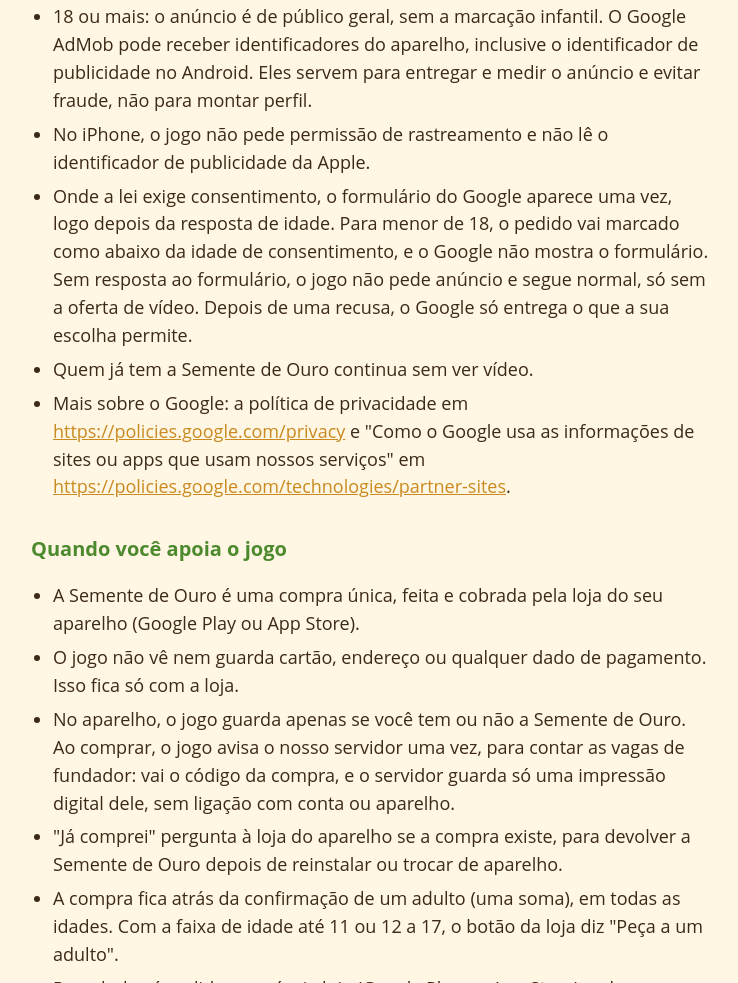
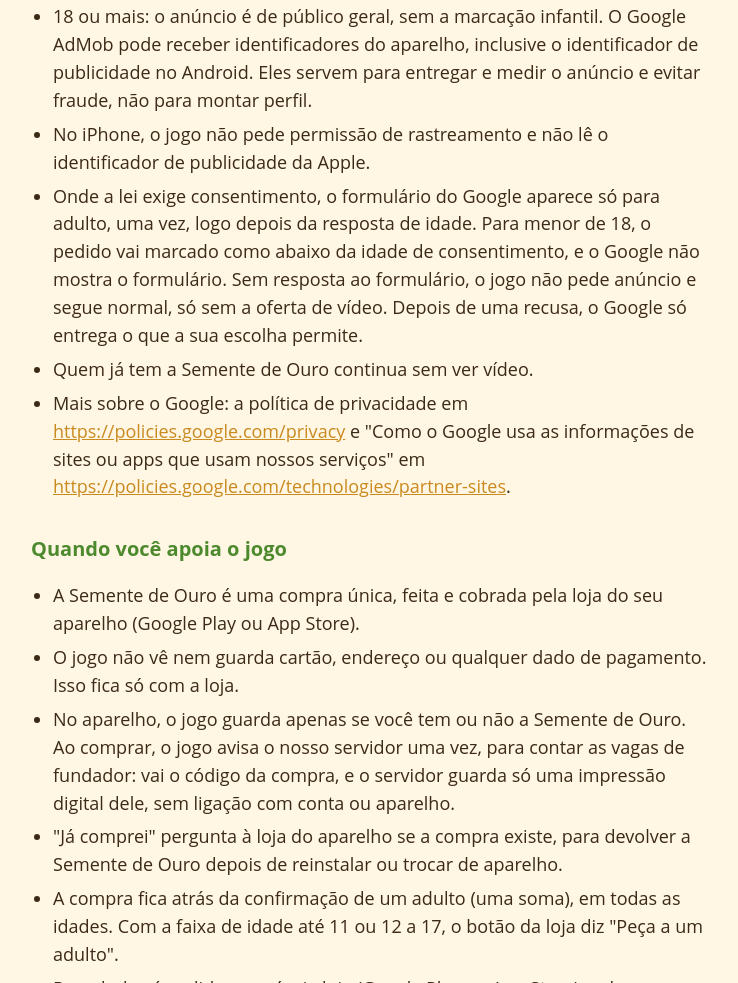
Before and after one commit to costaneto222/acaia-apara-site, a plain HTML site: page privacidade.html in a window 1280 px wide. Shown: the part 2931-3914 px from the top of the page, without its empty margins (269-1007 px from the left). Drawn offline with Linux system fonts and the light colour scheme.

Commit message:
docs(privacy): the consent form shows only to adults, right after the age answer
Co-Authored-By: Claude Fable 5.2 <noreply@anthropic.com>

```diff
--- a/privacidade.html
+++ b/privacidade.html
@@ -85,7 +85,7 @@ footer { margin-top: 48px; font-size: 0.9rem; color: var(--muted); }
 <li>Até 11 e 12 a 17: o pedido de anúncio sai marcado como conteúdo infantil e para quem está abaixo da idade de consentimento. O Google informa que, com essa marcação, o identificador de publicidade do aparelho não é enviado. Sem resposta guardada, o jogo não pede anúncio.</li>
 <li>18 ou mais: o anúncio é de público geral, sem a marcação infantil. O Google AdMob pode receber identificadores do aparelho, inclusive o identificador de publicidade no Android. Eles servem para entregar e medir o anúncio e evitar fraude, não para montar perfil.</li>
 <li>No iPhone, o jogo não pede permissão de rastreamento e não lê o identificador de publicidade da Apple.</li>
-<li>Onde a lei exige consentimento, o formulário do Google aparece uma vez, logo depois da resposta de idade. Para menor de 18, o pedido vai marcado como abaixo da idade de consentimento, e o Google não mostra o formulário. Sem resposta ao formulário, o jogo não pede anúncio e segue normal, só sem a oferta de vídeo. Depois de uma recusa, o Google só entrega o que a sua escolha permite.</li>
+<li>Onde a lei exige consentimento, o formulário do Google aparece só para adulto, uma vez, logo depois da resposta de idade. Para menor de 18, o pedido vai marcado como abaixo da idade de consentimento, e o Google não mostra o formulário. Sem resposta ao formulário, o jogo não pede anúncio e segue normal, só sem a oferta de vídeo. Depois de uma recusa, o Google só entrega o que a sua escolha permite.</li>
 <li>Quem já tem a Semente de Ouro continua sem ver vídeo.</li>
 <li>Mais sobre o Google: a política de privacidade em <a href="https://policies.google.com/privacy">https://policies.google.com/privacy</a> e "Como o Google usa as informações de sites ou apps que usam nossos serviços" em <a href="https://policies.google.com/technologies/partner-sites">https://policies.google.com/technologies/partner-sites</a>.</li>
 </ul>
```
Also changed, not shown: privacy.html (+1 -1 lines).
